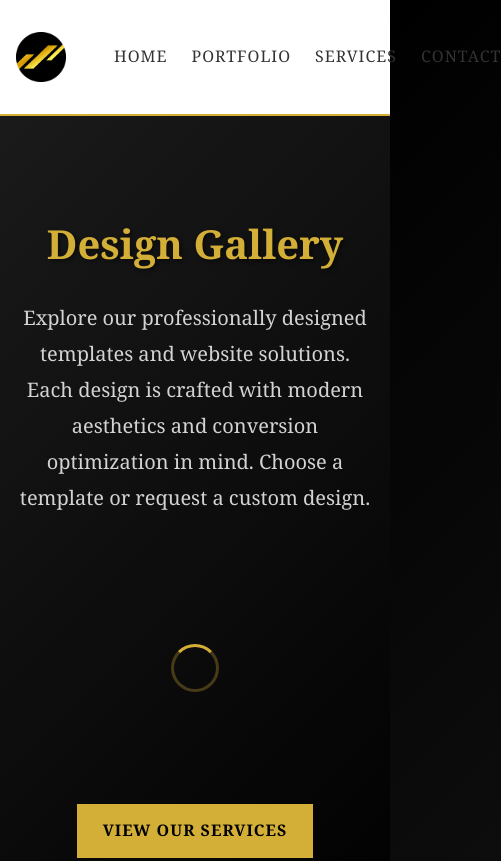
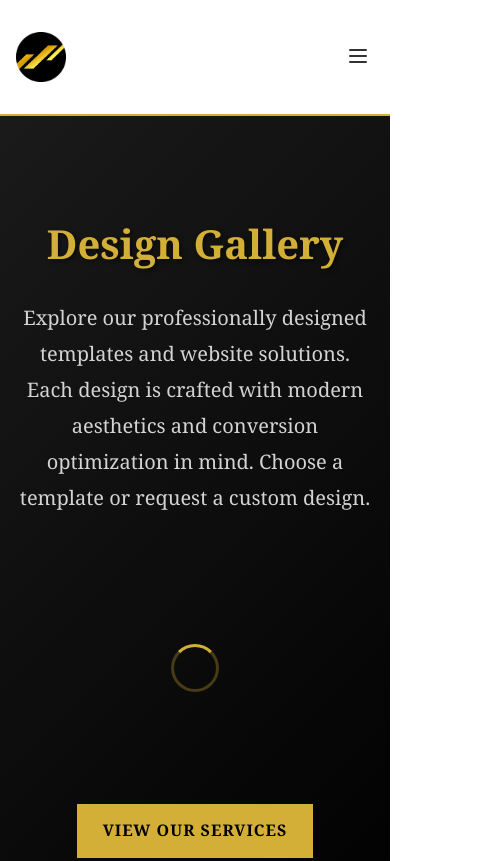
Before and after one commit to osakioyadavidosaze/barnabas-koncept, a website: page portfolio.html in a window 390 px wide. Shown: the top 861 px of the page, 501 px wide, since content can reach past the window. Drawn offline with nearby package versions, Linux system fonts and the light colour scheme; files that its build step writes are made by us from their sources.

Commit message:
Update portfolio.html

```diff
--- a/portfolio.html
+++ b/portfolio.html
@@ -10,7 +10,23 @@
 </head>
 <body>
     <!-- Header -->
-   <header id="header" class="header" style="width: 100%; box-sizing: border-box; background-color: #fff; position: relative;">
+   <style>
+    /* Desktop layouts default, hide mobile elements */
+    .mobile-menu-btn { display: none !important; }
+    .mobile-nav { display: none !important; }
+    .nav { display: flex !important; }
+
+    /* Mobile breakdown: Activates under 768px screen width */
+    @media (max-width: 768px) {
+        .nav { display: none !important; }
+        .mobile-menu-btn { display: block !important; }
+
+        /* This rule controls the toggle when the class 'open' is applied */
+        .mobile-nav.open { display: block !important; }
+    }
+</style>
+
+<header id="header" class="header" style="width: 100%; box-sizing: border-box; background-color: #fff; position: relative;">
     <div class="container" style="display: flex; align-items: center; justify-content: space-between; width: 100%; padding: 1rem; box-sizing: border-box;">
 
         <!-- Logo Link -->
@@ -24,7 +40,7 @@
         </div>
 
         <!-- Desktop Navigation -->
-        <nav class="nav" style="display: flex; align-items: center;">
+        <nav class="nav">
             <ul class="nav-list" style="display: flex; list-style: none; margin: 0; padding: 0; gap: 1.5rem;">
                 <li><a href="index.html" class="nav-link" style="text-decoration: none; color: #333; font-weight: 500;">Home</a></li>
                 <li><a href="portfolio.html" class="nav-link" style="text-decoration: none; color: #333; font-weight: 500;">Portfolio</a></li>
@@ -33,8 +49,8 @@
             </ul>
         </nav>
 
-        <!-- Mobile Menu Button -->
-        <button class="mobile-menu-btn" onclick="toggleMobileMenu()" style="display: none; background: none; border: none; cursor: pointer; color: #333; padding: 0.25rem;">
+        <!-- Mobile Menu Button (FIXED: Uses class switching) -->
+        <button class="mobile-menu-btn" onclick="document.getElementById('mobile-nav').classList.toggle('open')" style="background: none; border: none; cursor: pointer; color: #333; padding: 0.25rem;">
             <svg width="24" height="24" fill="none" stroke="currentColor" viewBox="0 0 24 24">
                 <path stroke-linecap="round" stroke-linejoin="round" stroke-width="2" d="M4 6h16M4 12h16M4 18h16"></path>
             </svg>
@@ -42,12 +58,12 @@
     </div>
 
     <!-- Mobile Navigation Menu -->
-    <nav id="mobile-nav" class="mobile-nav" style="display: none; width: 100%; background-color: #f9f9f9; border-top: 1px solid #eee; position: absolute; top: 100%; left: 0; z-index: 999;">
+    <nav id="mobile-nav" class="mobile-nav" style="width: 100%; background-color: #f9f9f9; border-top: 1px solid #eee; position: absolute; top: 100%; left: 0; z-index: 999;">
         <ul class="mobile-nav-list" style="list-style: none; margin: 0; padding: 1rem; display: flex; flex-direction: column; gap: 1rem;">
-            <li><a href="index.html" class="mobile-nav-link" onclick="toggleMobileMenu()" style="text-decoration: none; color: #333; display: block; width: 100%;">Home</a></li>
-            <li><a href="portfolio.html" class="mobile-nav-link" onclick="toggleMobileMenu()" style="text-decoration: none; color: #333; display: block; width: 100%;">Portfolio</a></li>
-            <li><a href="services.html" class="mobile-nav-link" onclick="toggleMobileMenu()" style="text-decoration: none; color: #333; display: block; width: 100%;">Services</a></li>
-            <li><a href="contact.html" class="mobile-nav-link" onclick="toggleMobileMenu()" style="text-decoration: none; color: #333; display: block; width: 100%;">Contact</a></li>
+            <li><a href="index.html" class="mobile-nav-link" style="text-decoration: none; color: #333; display: block; width: 100%;">Home</a></li>
+            <li><a href="portfolio.html" class="mobile-nav-link" style="text-decoration: none; color: #333; display: block; width: 100%;">Portfolio</a></li>
+            <li><a href="services.html" class="mobile-nav-link" style="text-decoration: none; color: #333; display: block; width: 100%;">Services</a></li>
+            <li><a href="contact.html" class="mobile-nav-link" style="text-decoration: none; color: #333; display: block; width: 100%;">Contact</a></li>
         </ul>
     </nav>
 </header>
```
